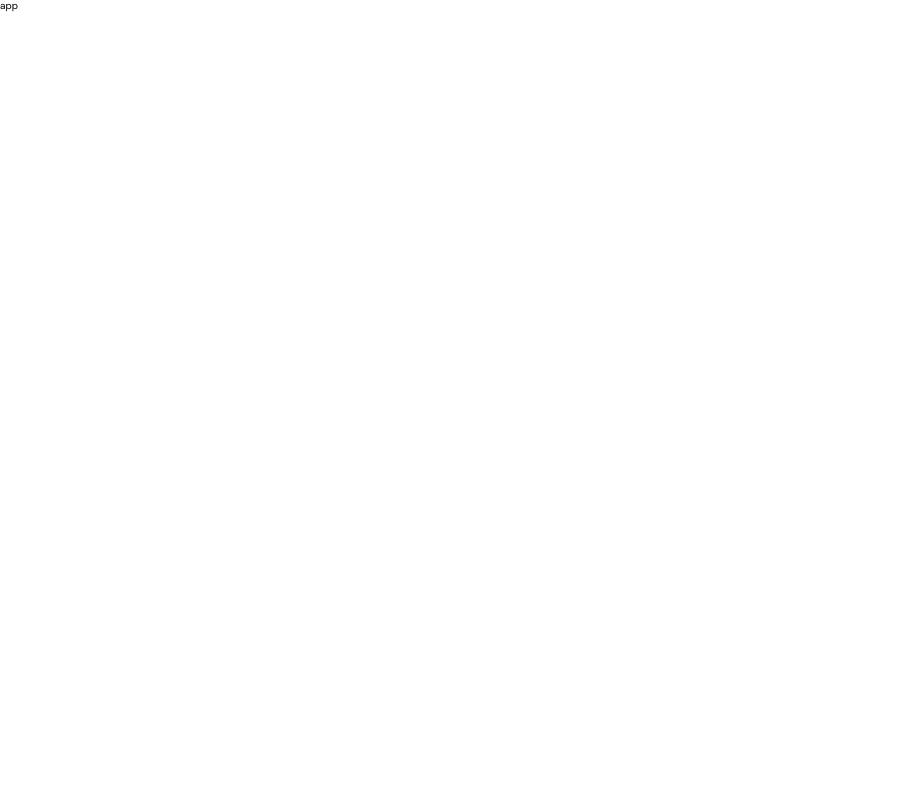
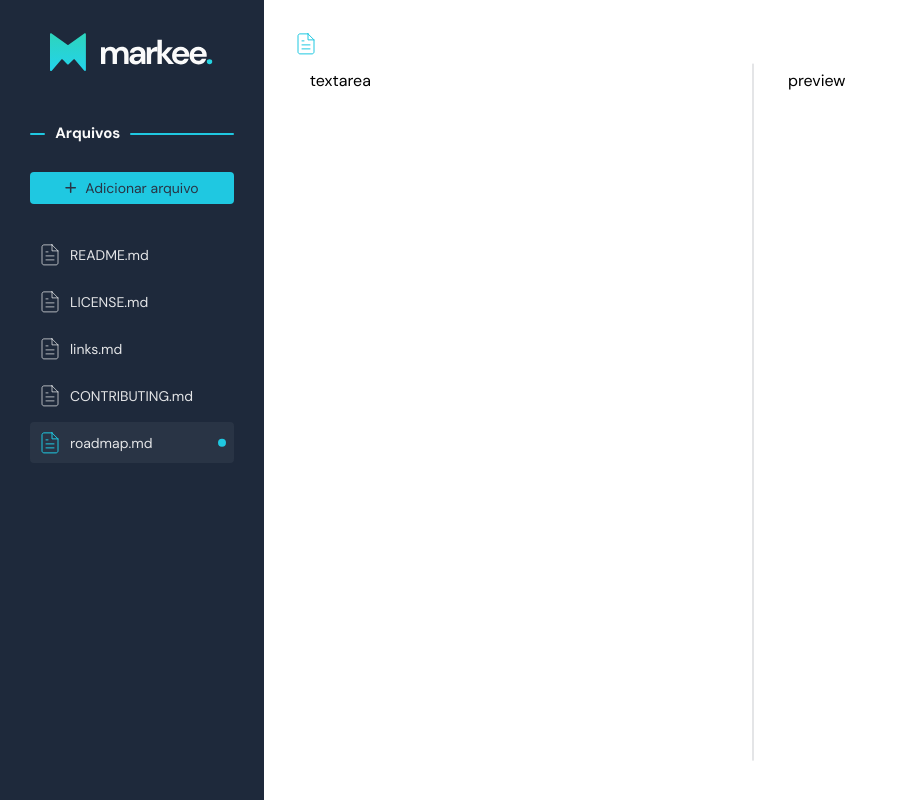
Before and after one commit to theandersonfonseca/markee-app, a React (Create React App) app: page / in a window 1280 px wide. Shown: the whole page, without its empty margins (0-908 px from the left). Built offline with nearby package versions, Linux system fonts and the light colour scheme.

Commit message:
Add Sidebar and Content to app.tsx

```diff
--- a/src/app.tsx
+++ b/src/app.tsx
@@ -1,5 +1,20 @@
+import { Content } from 'components/content'
+import { Sidebar } from 'components/sidebar'
+
+import styled from 'styled-components/macro'
+
 function App () {
-  return <div>app</div>
+  return (
+    <Wrapper>
+      <Sidebar />
+      <Content />
+    </Wrapper>
+  )
 }
 
+const Wrapper = styled.div`
+  display: flex;
+  min-height: 100vh;
+`
+
 export { App }
```
